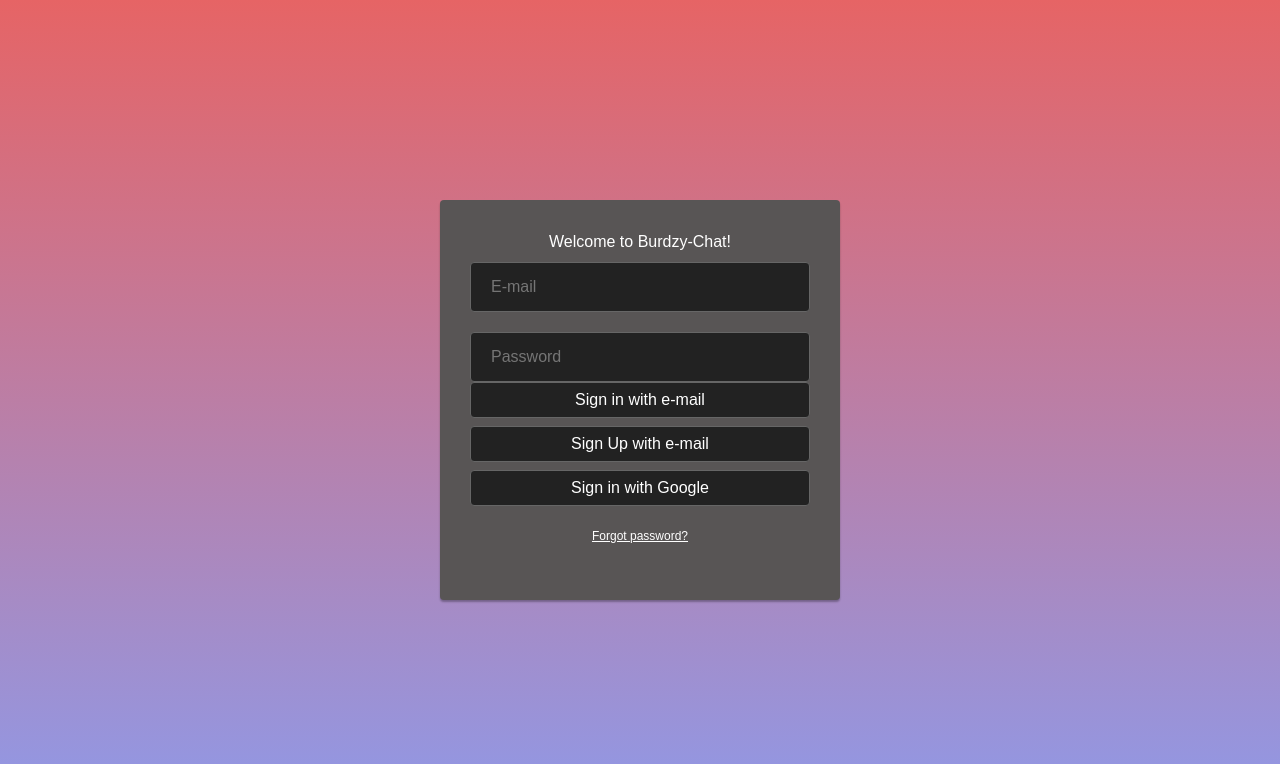
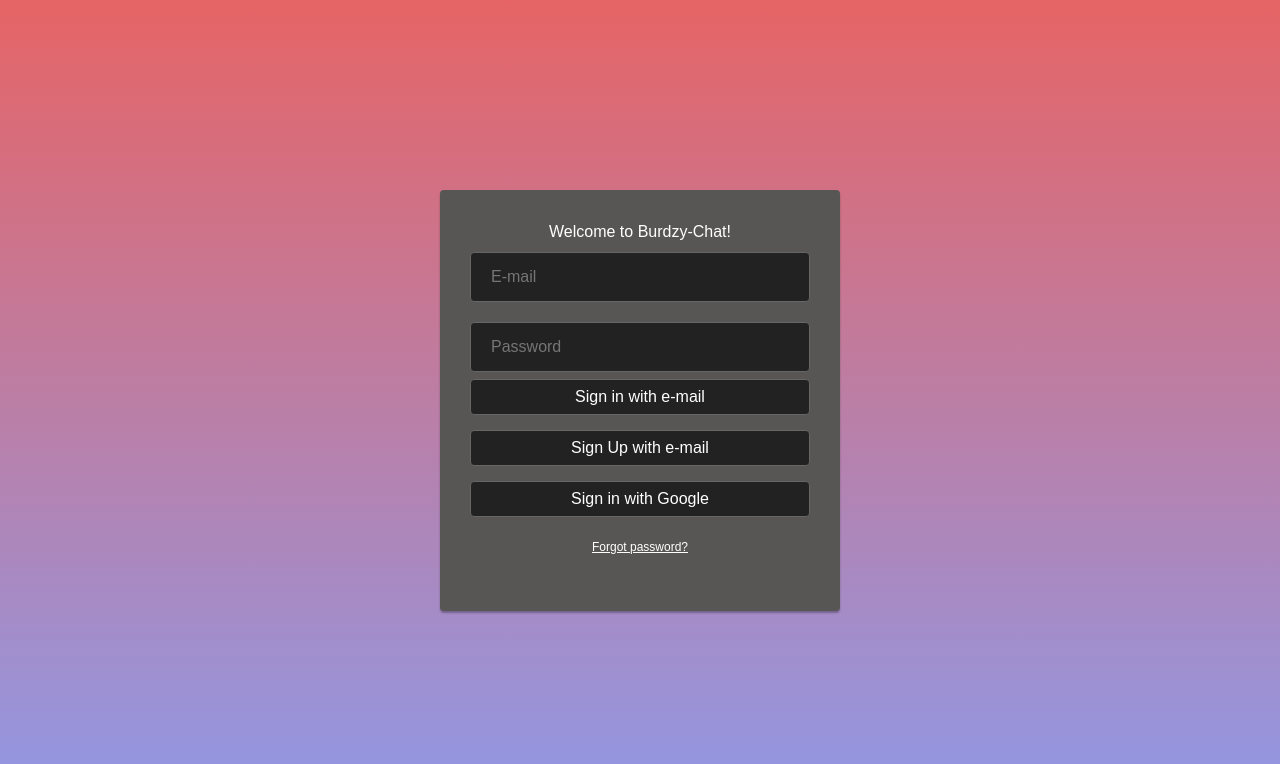
Before and after one commit to sestrus/chat-React, a React (Create React App) app: page / in a window 1280 px wide. Shown: the top 764 px of the page. Built offline with nearby package versions, Linux system fonts and the light colour scheme; no server answers.

Commit message:
small patch

```diff
--- a/src/SignIn.css
+++ b/src/SignIn.css
@@ -92,6 +92,7 @@ body {
 .login-container button[type="submit"] {
   width: 100%;
   padding: 5px;
+  margin-top: 7px;
   box-sizing: border-box;
   border: 1px solid #666;
   border-radius: 4px;
```
